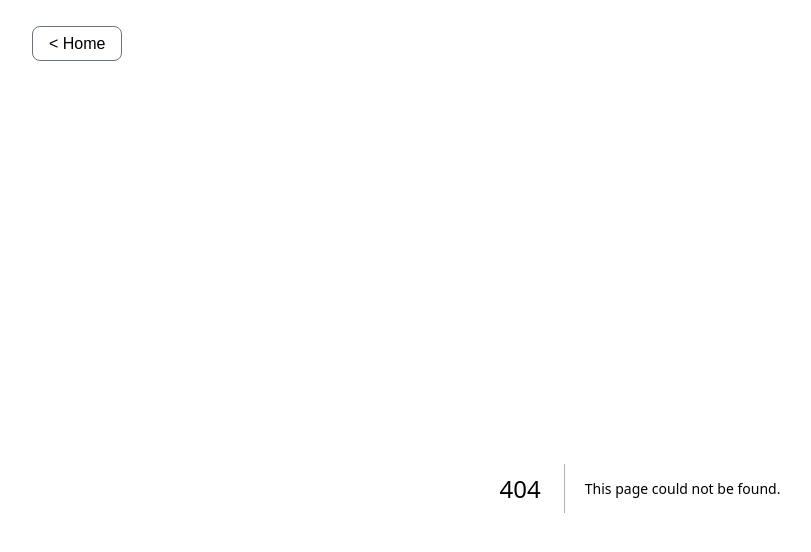
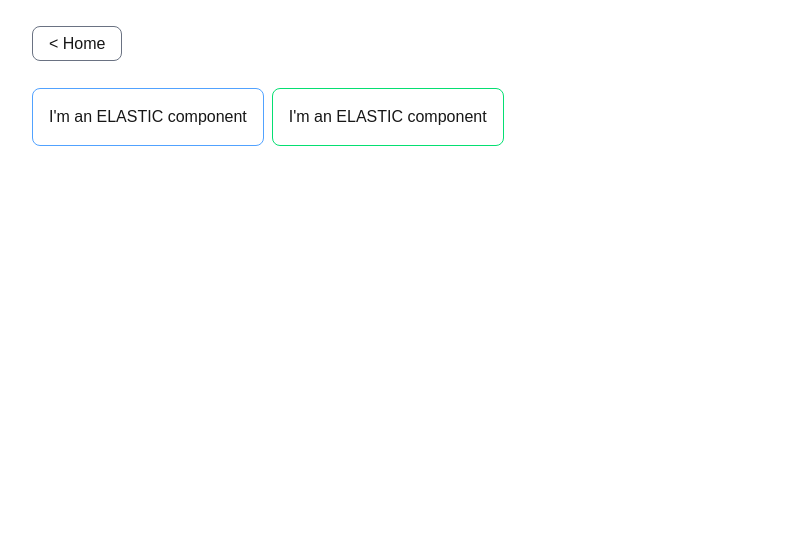
Before and after one commit to olafchuszno/next-digest, a Next.js app: page /elastic-component in a window 1280 px wide. Before the commit this address had no page. Shown: the top 552 px of the page, without its empty margins (0-811 px from the left). Built offline with nearby package versions, Linux system fonts and the light colour scheme.

Commit message:
feat: Add elastic-component page

```diff
--- /dev/null
+++ b/app/elastic-component/ClientComponent.tsx
@@ -0,0 +1,12 @@
+'use client';
+
+import type { FC } from 'react';
+import { ElasticComponent } from './ElasticComponent';
+
+export const ClientComponent: FC = () => {
+  return (
+    <div className="client-border">
+      <ElasticComponent />
+    </div>
+  );
+};
--- /dev/null
+++ b/app/elastic-component/ElasticComponent.tsx
@@ -0,0 +1,3 @@
+export const ElasticComponent = () => {
+  return <div>I&apos;m an ELASTIC component</div>;
+};
--- /dev/null
+++ b/app/elastic-component/ServerComponent.tsx
@@ -0,0 +1,11 @@
+'use server';
+
+import { ElasticComponent } from './ElasticComponent';
+
+export const ServerComponent = async () => {
+  return (
+    <div className="server-border">
+      <ElasticComponent />
+    </div>
+  );
+};
--- /dev/null
+++ b/app/elastic-component/page.tsx
@@ -0,0 +1,11 @@
+import { ClientComponent } from './ClientComponent';
+import { ServerComponent } from './ServerComponent';
+
+export default async function Page() {
+  return (
+    <div className="flex gap-2">
+      <ServerComponent />
+      <ClientComponent />
+    </div>
+  );
+}
--- a/app/page.tsx
+++ b/app/page.tsx
@@ -19,6 +19,7 @@ const PAGES = [
   { href: '/error-state', label: 'Error State' },
   { href: '/not-found-state/1', label: 'Not Found State (404)' },
   { href: '/static-params/1', label: 'Generate Static Params' },
+  { href: '/elastic-component', label: 'Elastic Component' },
 ];
 
 export default function Page() {
```
